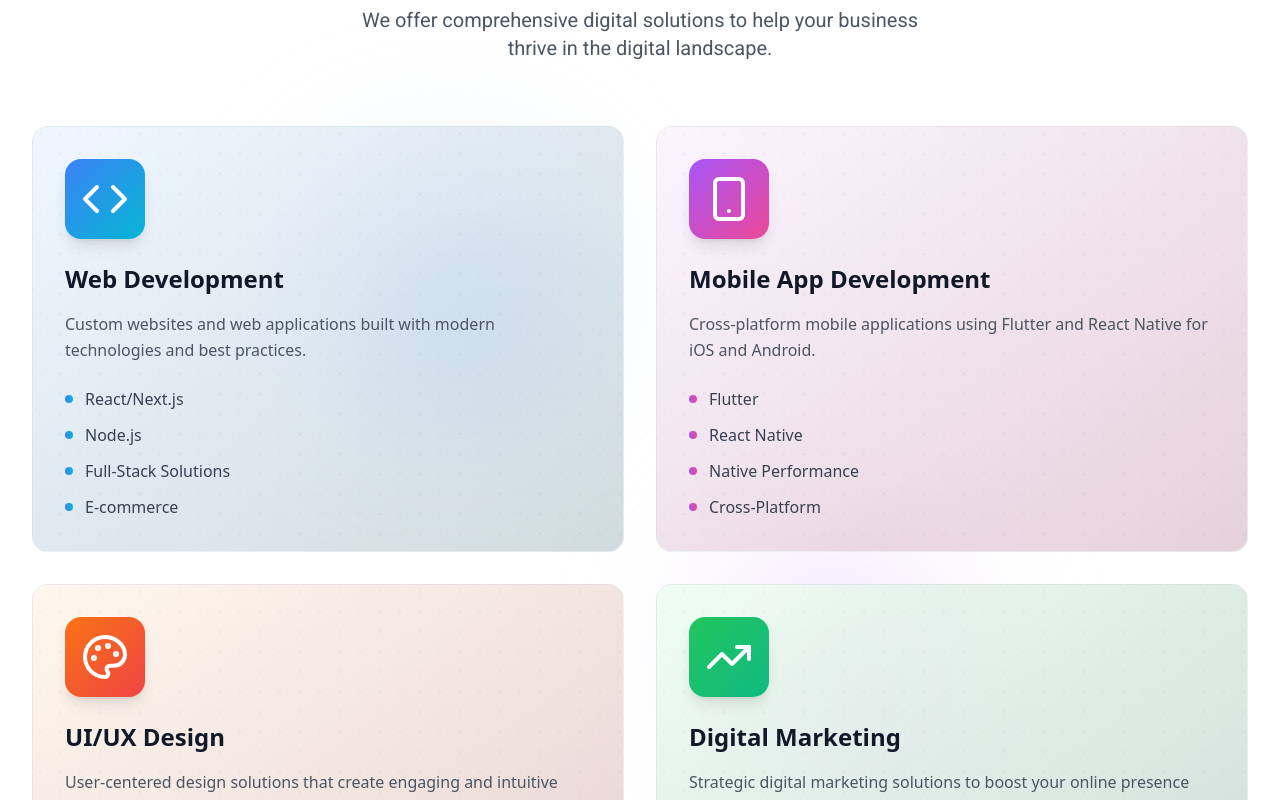
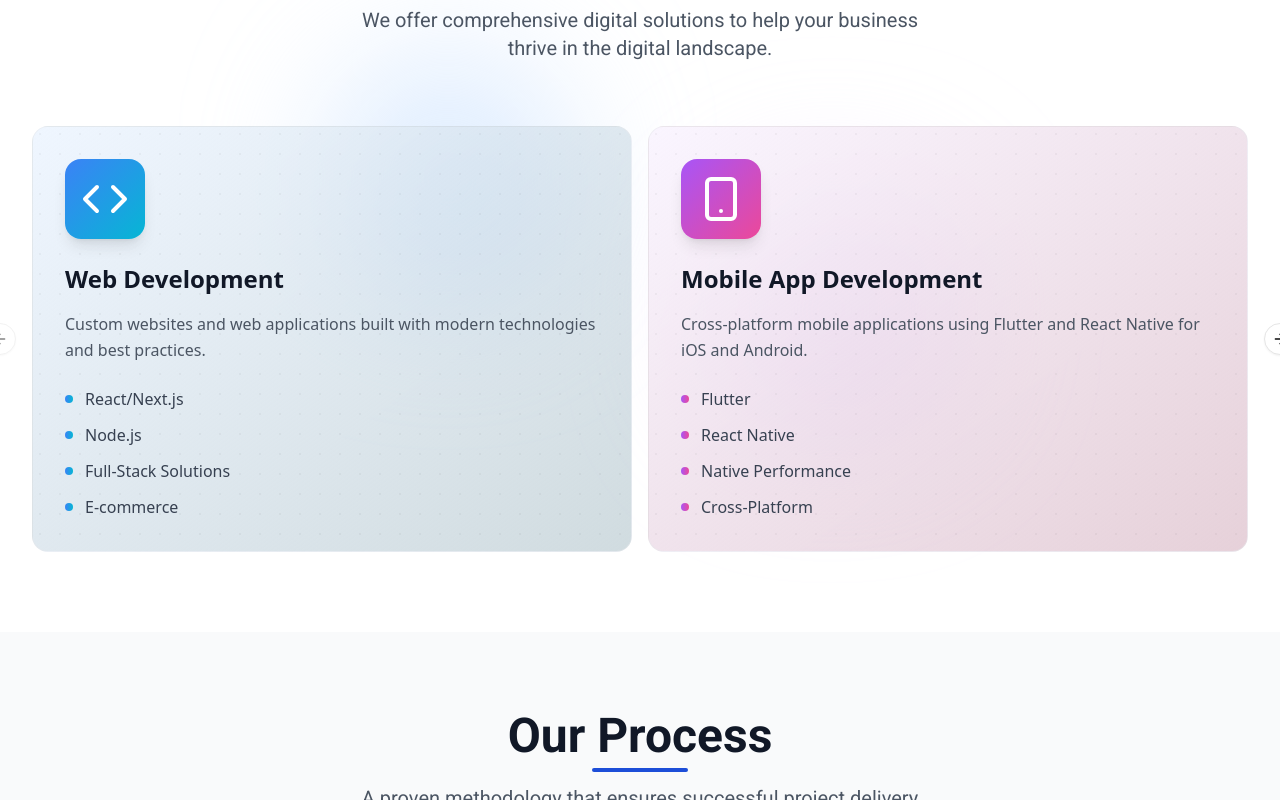
Before and after one commit to Krushna03/tds, a React (Vite) app: page / in a window 1280 px wide. Shown: the part 1000-1800 px from the top of the page. Built offline with nearby package versions, Linux system fonts and the light colour scheme.

Commit message:
added carousel

```diff
--- a/package.json
+++ b/package.json
@@ -20,6 +20,7 @@
     "axios": "^1.10.0",
     "class-variance-authority": "^0.7.1",
     "clsx": "^2.1.1",
+    "embla-carousel-react": "^8.6.0",
     "lucide-react": "^0.344.0",
     "react": "^18.3.1",
     "react-dom": "^18.3.1",
--- a/src/components/Services.tsx
+++ b/src/components/Services.tsx
@@ -1,9 +1,14 @@
 import { Code, Smartphone, Palette, TrendingUp } from "lucide-react"
 import { AnimatedSection } from "./AnimatedSection"
-
+import {
+  Carousel,
+  CarouselContent,
+  CarouselItem,
+  CarouselNext,
+  CarouselPrevious,
+} from "./ui/carousel"
 
 const Services = () => {
-
   const services = [
     {
       icon: <Code size={48} />,
@@ -62,12 +67,19 @@
               We offer comprehensive digital solutions to help your business thrive in the digital landscape.
             </p>
           </div>
-
         </AnimatedSection>
 
-        <div className="grid grid-cols-1 md:grid-cols-2 gap-8">
+        {/* Carousel Start */}
+        <Carousel
+          opts={{
+            align: "start",
+          }}
+          className="w-full"
+        >
+          <CarouselContent>
             {services.map((service, index) => (
-            <AnimatedSection key={index} delay={index * 100}>
+              <CarouselItem key={index} className="md:basis-1/2">
+                <AnimatedSection delay={index * 100}>
                   <div
                     className={`group relative ${service.bgPattern} p-8 rounded-2xl hover:shadow-2xl transition-all duration-500 transform hover:-translate-y-3 border border-gray-200/50 dark:border-gray-700/50 overflow-hidden`}
                   >
@@ -100,7 +112,9 @@
                         {service.title}
                       </h3>
 
-                  <p className="text-gray-600 dark:text-gray-300 mb-6 leading-relaxed">{service.description}</p>
+                      <p className="text-gray-600 dark:text-gray-300 mb-6 leading-relaxed">
+                        {service.description}
+                      </p>
 
                       <div className="space-y-3">
                         {service.features.map((feature, idx) => (
@@ -114,28 +128,19 @@
                           </div>
                         ))}
                       </div>
-
-                  {/* Call to action button */}
-                  {/* <div className="mt-8">
-                    <button
-                      className={`group/btn bg-gradient-to-r ${service.gradient} text-white px-6 py-3 rounded-xl font-semibold opacity-0 group-hover:opacity-100 transform translate-y-4 group-hover:translate-y-0 transition-all duration-300 hover:shadow-lg hover:scale-105 flex items-center`}
-                    >
-                      Learn More
-                      <ArrowRight
-                        className="ml-2 group-hover/btn:translate-x-1 transition-transform duration-200"
-                        size={16}
-                      />
-                    </button>
-                  </div> */}
                     </div>
                   </div>
                 </AnimatedSection>
+              </CarouselItem>
             ))}
-        </div>
+          </CarouselContent>
+          <CarouselPrevious />
+          <CarouselNext />
+        </Carousel>
+        {/* Carousel End */}
       </div>
     </section>
   )
 }
 
-
-export default Services;
+export default Services
--- /dev/null
+++ b/src/components/ui/carousel.tsx
@@ -0,0 +1,241 @@
+"use client"
+
+import * as React from "react"
+import useEmblaCarousel, {
+  type UseEmblaCarouselType,
+} from "embla-carousel-react"
+import { ArrowLeft, ArrowRight } from "lucide-react"
+
+import { cn } from "../../lib/utils"
+import { Button } from "../../components/ui/button"
+
+type CarouselApi = UseEmblaCarouselType[1]
+type UseCarouselParameters = Parameters<typeof useEmblaCarousel>
+type CarouselOptions = UseCarouselParameters[0]
+type CarouselPlugin = UseCarouselParameters[1]
+
+type CarouselProps = {
+  opts?: CarouselOptions
+  plugins?: CarouselPlugin
+  orientation?: "horizontal" | "vertical"
+  setApi?: (api: CarouselApi) => void
+}
+
+type CarouselContextProps = {
+  carouselRef: ReturnType<typeof useEmblaCarousel>[0]
+  api: ReturnType<typeof useEmblaCarousel>[1]
+  scrollPrev: () => void
+  scrollNext: () => void
+  canScrollPrev: boolean
+  canScrollNext: boolean
+} & CarouselProps
+
+const CarouselContext = React.createContext<CarouselContextProps | null>(null)
+
+function useCarousel() {
+  const context = React.useContext(CarouselContext)
+
+  if (!context) {
+    throw new Error("useCarousel must be used within a <Carousel />")
+  }
+
+  return context
+}
+
+function Carousel({
+  orientation = "horizontal",
+  opts,
+  setApi,
+  plugins,
+  className,
+  children,
+  ...props
+}: React.ComponentProps<"div"> & CarouselProps) {
+  const [carouselRef, api] = useEmblaCarousel(
+    {
+      ...opts,
+      axis: orientation === "horizontal" ? "x" : "y",
+    },
+    plugins
+  )
+  const [canScrollPrev, setCanScrollPrev] = React.useState(false)
+  const [canScrollNext, setCanScrollNext] = React.useState(false)
+
+  const onSelect = React.useCallback((api: CarouselApi) => {
+    if (!api) return
+    setCanScrollPrev(api.canScrollPrev())
+    setCanScrollNext(api.canScrollNext())
+  }, [])
+
+  const scrollPrev = React.useCallback(() => {
+    api?.scrollPrev()
+  }, [api])
+
+  const scrollNext = React.useCallback(() => {
+    api?.scrollNext()
+  }, [api])
+
+  const handleKeyDown = React.useCallback(
+    (event: React.KeyboardEvent<HTMLDivElement>) => {
+      if (event.key === "ArrowLeft") {
+        event.preventDefault()
+        scrollPrev()
+      } else if (event.key === "ArrowRight") {
+        event.preventDefault()
+        scrollNext()
+      }
+    },
+    [scrollPrev, scrollNext]
+  )
+
+  React.useEffect(() => {
+    if (!api || !setApi) return
+    setApi(api)
+  }, [api, setApi])
+
+  React.useEffect(() => {
+    if (!api) return
+    onSelect(api)
+    api.on("reInit", onSelect)
+    api.on("select", onSelect)
+
+    return () => {
+      api?.off("select", onSelect)
+    }
+  }, [api, onSelect])
+
+  return (
+    <CarouselContext.Provider
+      value={{
+        carouselRef,
+        api: api,
+        opts,
+        orientation:
+          orientation || (opts?.axis === "y" ? "vertical" : "horizontal"),
+        scrollPrev,
+        scrollNext,
+        canScrollPrev,
+        canScrollNext,
+      }}
+    >
+      <div
+        onKeyDownCapture={handleKeyDown}
+        className={cn("relative", className)}
+        role="region"
+        aria-roledescription="carousel"
+        data-slot="carousel"
+        {...props}
+      >
+        {children}
+      </div>
+    </CarouselContext.Provider>
+  )
+}
+
+function CarouselContent({ className, ...props }: React.ComponentProps<"div">) {
+  const { carouselRef, orientation } = useCarousel()
+
+  return (
+    <div
+      ref={carouselRef}
+      className="overflow-hidden"
+      data-slot="carousel-content"
+    >
+      <div
+        className={cn(
+          "flex",
+          orientation === "horizontal" ? "-ml-4" : "-mt-4 flex-col",
+          className
+        )}
+        {...props}
+      />
+    </div>
+  )
+}
+
+function CarouselItem({ className, ...props }: React.ComponentProps<"div">) {
+  const { orientation } = useCarousel()
+
+  return (
+    <div
+      role="group"
+      aria-roledescription="slide"
+      data-slot="carousel-item"
+      className={cn(
+        "min-w-0 shrink-0 grow-0 basis-full",
+        orientation === "horizontal" ? "pl-4" : "pt-4",
+        className
+      )}
+      {...props}
+    />
+  )
+}
+
+function CarouselPrevious({
+  className,
+  variant = "outline",
+  size = "icon",
+  ...props
+}: React.ComponentProps<typeof Button>) {
+  const { orientation, scrollPrev, canScrollPrev } = useCarousel()
+
+  return (
+    <Button
+      data-slot="carousel-previous"
+      variant={variant}
+      size={size}
+      className={cn(
+        "absolute size-8 rounded-full",
+        orientation === "horizontal"
+          ? "top-1/2 -left-12 -translate-y-1/2"
+          : "-top-12 left-1/2 -translate-x-1/2 rotate-90",
+        className
+      )}
+      disabled={!canScrollPrev}
+      onClick={scrollPrev}
+      {...props}
+    >
+      <ArrowLeft />
+      <span className="sr-only">Previous slide</span>
+    </Button>
+  )
+}
+
+function CarouselNext({
+  className,
+  variant = "outline",
+  size = "icon",
+  ...props
+}: React.ComponentProps<typeof Button>) {
+  const { orientation, scrollNext, canScrollNext } = useCarousel()
+
+  return (
+    <Button
+      data-slot="carousel-next"
+      variant={variant}
+      size={size}
+      className={cn(
+        "absolute size-8 rounded-full",
+        orientation === "horizontal"
+          ? "top-1/2 -right-12 -translate-y-1/2"
+          : "-bottom-12 left-1/2 -translate-x-1/2 rotate-90",
+        className
+      )}
+      disabled={!canScrollNext}
+      onClick={scrollNext}
+      {...props}
+    >
+      <ArrowRight />
+      <span className="sr-only">Next slide</span>
+    </Button>
+  )
+}
+
+export {
+  type CarouselApi,
+  Carousel,
+  CarouselContent,
+  CarouselItem,
+  CarouselPrevious,
+  CarouselNext,
+}
```
Also changed, not shown: 1 other file (tests, documents, lock files or other folders). Lines whose indentation alone changed are shown as unchanged.
